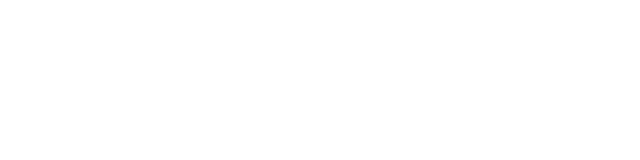
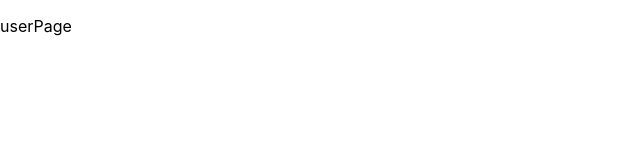
Before and after one commit to wojciechnowaczyk/quizz_app, a React (Create React App) app in the folder quiz_app/: page /dashboard/user/1 in a window 1280 px wide. Before the commit this address had no page. Shown: the top 160 px of the page, without its empty margins (0-640 px from the left). Built offline with nearby package versions, Linux system fonts and the light colour scheme.

Commit message:
Dynamic linking to user page was implemented

```diff
--- a/quiz_app/src/routing.js
+++ b/quiz_app/src/routing.js
@@ -4,6 +4,7 @@ import Dashboard from './screens/dashboard';
 import MainScreen from './screens/quiz';
 import ManageUsersScreen from './screens/dashboard/manageUsers';
 import ManageQuestionsScreen from './screens/dashboard/manageQuestions';
+import UserPage from './screens/dashboard/userPage';
 
 function Navigation() {
     return (
@@ -12,6 +13,7 @@ function Navigation() {
           <Route path="/dashboard" element={<Dashboard />} />
           <Route path="/dashboard/users" element={<ManageUsersScreen />} />
           <Route path="/dashboard/quizzes" element={<ManageQuestionsScreen />} />
+          <Route path="/dashboard/user/:userId" element={<UserPage/>}/>
         </Routes>
     );
   }
--- a/quiz_app/src/screens/dashboard/listOfFullfilledQuizzes/index.js
+++ b/quiz_app/src/screens/dashboard/listOfFullfilledQuizzes/index.js
@@ -2,6 +2,7 @@ import React, {useState, useEffect} from 'react';
 import styled from 'styled-components';
 import palette from '../../../theme/colors';
 import Button from '../../../components/button';
+import { Link } from "react-router-dom";
 
 const ListOfFullfilledQuizzes = () => {
     const [listOfQuizzes, setListOfQuizzes] = useState([])
@@ -15,6 +16,10 @@ const ListOfFullfilledQuizzes = () => {
         fetchListOfQuizzes();
     },[])
 
+    const handleSeeMoreButton = () => {
+
+    }
+
     const displayListOfQuizzes = () => {
         console.log(listOfQuizzes);
         if(listOfQuizzes.length > 0){
@@ -27,7 +32,9 @@ const ListOfFullfilledQuizzes = () => {
                         <Field width={100}>-</Field>
                         <Field width={300}>{quiz.correctAmount}/{quiz.totalAmount}</Field>
                         <Field width={100}>
-                            <Button title="See more" />
+                            <Button>
+                                <Link to={`/dashboard/user/${quiz.userId}`}>See More</Link>
+                            </Button>
                         </Field>
                     </UserRow>
                 )
--- /dev/null
+++ b/quiz_app/src/screens/dashboard/userPage/index.js
@@ -0,0 +1,10 @@
+import React, {useState, useEffect} from 'react';
+import styled from 'styled-components';
+
+const UserPage = () => {
+    return (
+        <p>userPage</p>
+    )
+}
+
+export default UserPage;
```
